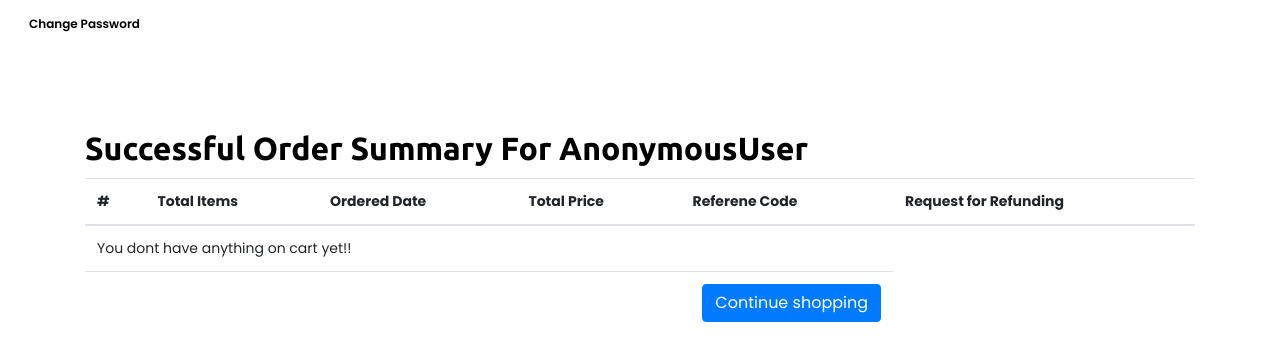
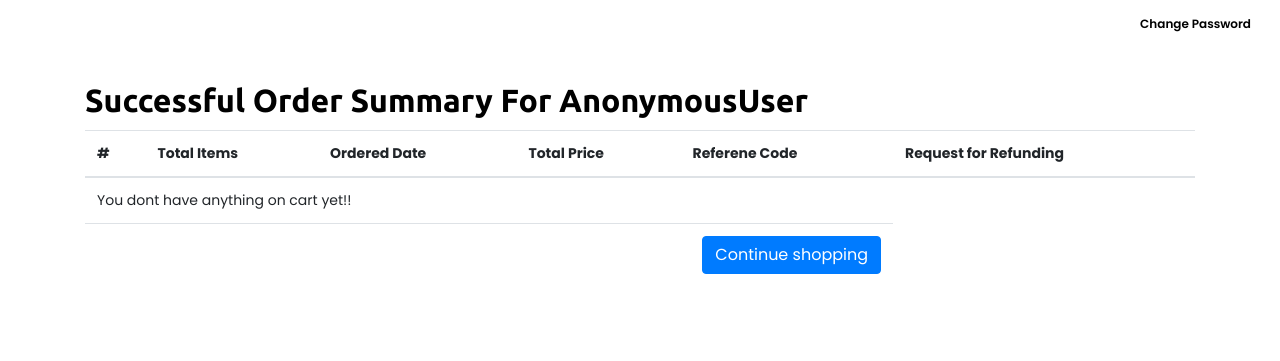
Before and after one commit to kevin123george/kart0, a Django app: template templates/profilepage.html in a window 1280 px wide. Shown: the part 155-516 px from the top of the page. Run offline with Django 3.2, Linux system fonts and the light colour scheme; the template is opened without the code that fills it, so the values that code supplies are empty; some libraries are stand-ins or nearby versions.

Commit message:
make it better

```diff
--- a/templates/account/login.html
+++ b/templates/account/login.html
@@ -56,7 +56,7 @@
     }
 	.signup-form{
 		width: 35% ;
-		margin: 10% auto;
+		margin: 20px auto;
 	}
 	.signup-form form{
 		color: #999;
--- a/templates/profilepage.html
+++ b/templates/profilepage.html
@@ -1,7 +1,7 @@
 {% extends "base.html" %}
 {% block body %}
 
-<li class="btn">
+<li class="btn" style="float: right">
   <a class="nav-link" href="{% url 'account_change_password' %} ">Change Password</a>
 </li>
 <section class="shop_grid_area section-padding-80">
```
Also changed, not shown: db.sqlite3.
